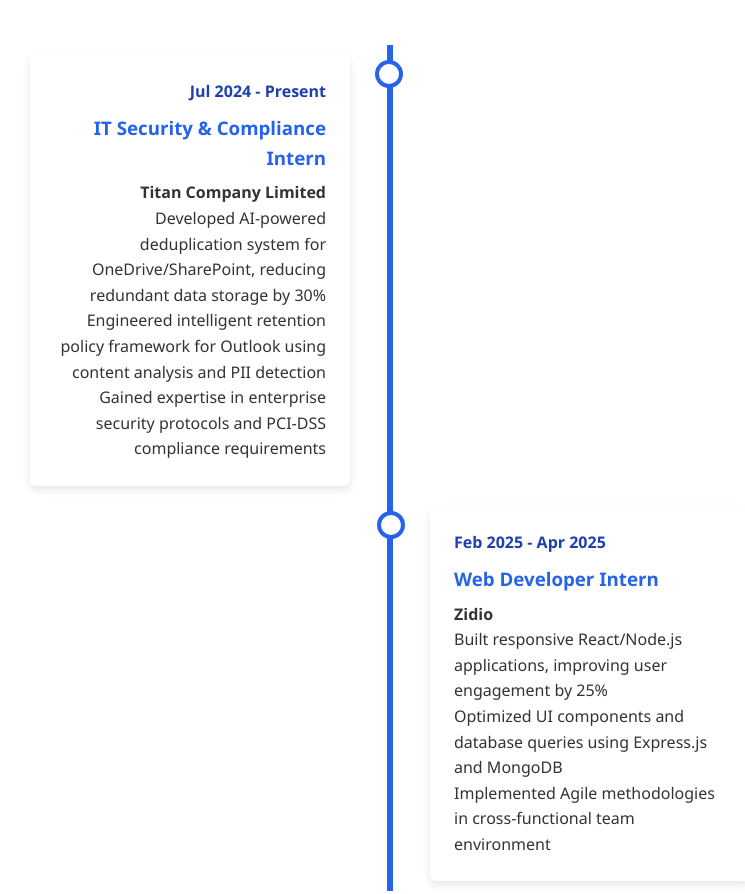
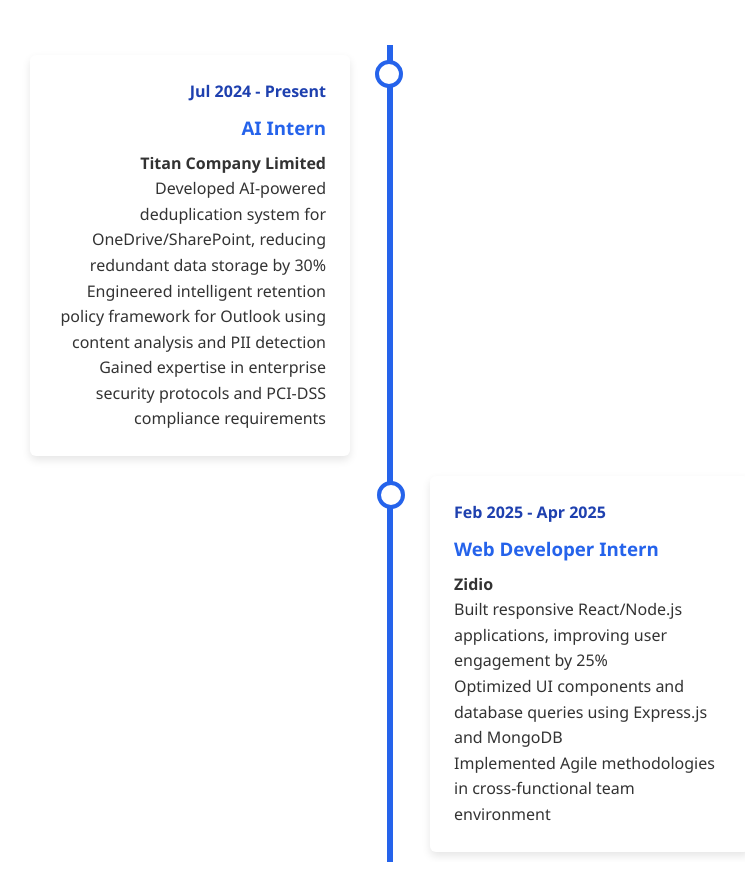
Before and after one commit to rameshomkarmurthy/RameshKO.github.io, a plain HTML site: page index.html in a window 1280 px wide. Shown: the part 1200-2094 px from the top of the page, without its empty margins (250-995 px from the left). Drawn offline with Linux system fonts and the light colour scheme.

Commit message:
Update index.html

```diff
--- a/index.html
+++ b/index.html
@@ -443,7 +443,7 @@
                 <div class="timeline-item left">
                     <div class="timeline-content">
                         <div class="timeline-date">Jul 2024 - Present</div>
-                        <h3>IT Security & Compliance Intern</h3>
+                        <h3>AI Intern</h3>
                         <h4>Titan Company Limited</h4>
                         <ul>
                             <li>Developed AI-powered deduplication system for OneDrive/SharePoint, reducing redundant data storage by 30%</li>
```
